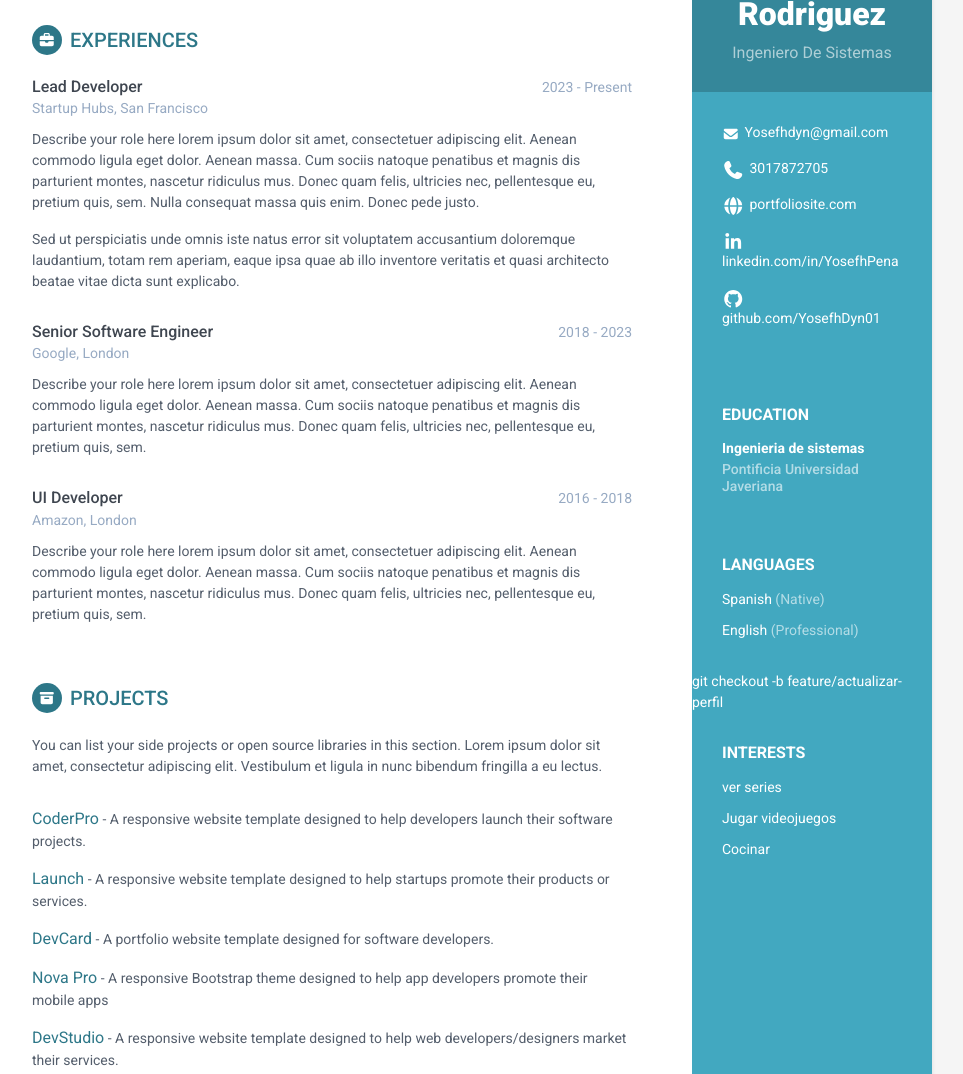
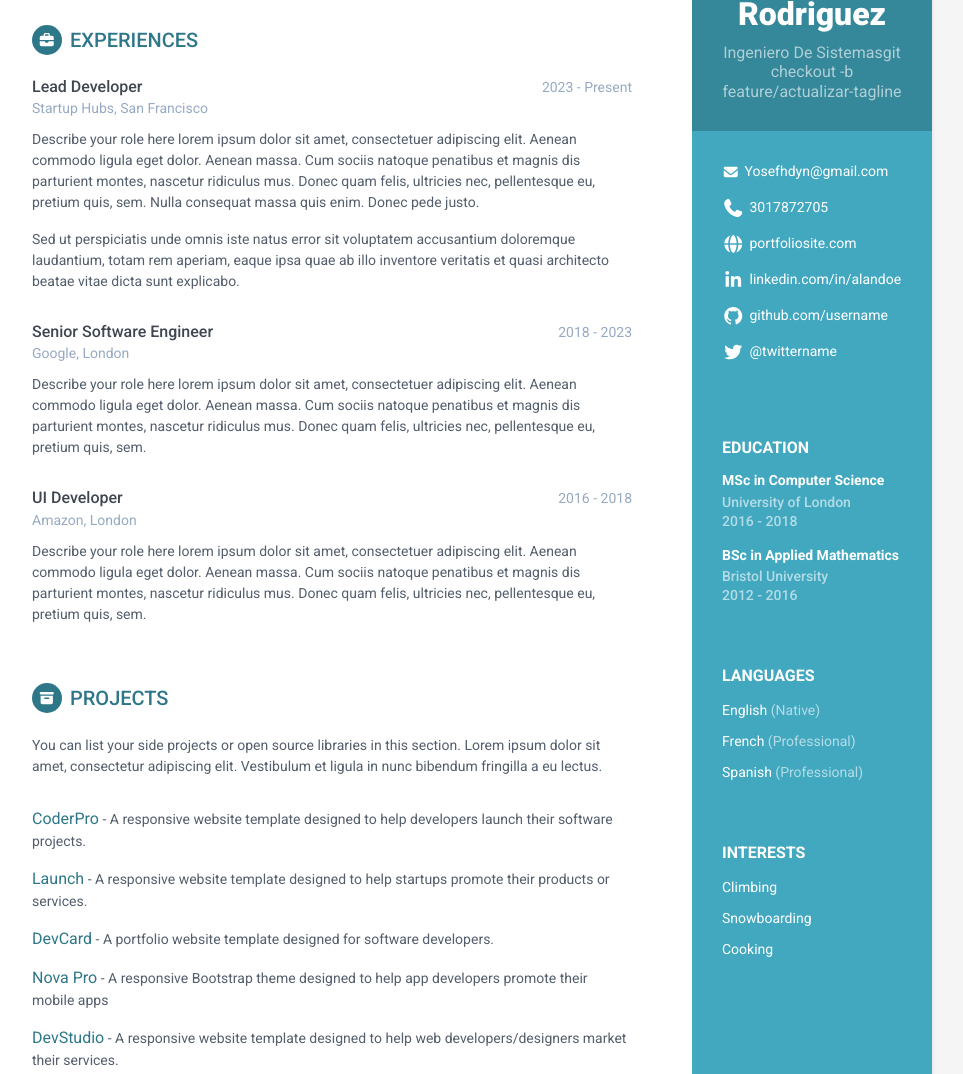
Before and after one commit to YosefhDyn01/Pe-a-Rodriguez, a plain HTML site: page index.html in a window 1280 px wide. Shown: the part 275-1349 px from the top of the page, without its empty margins (188-1151 px from the left). Drawn offline with Linux system fonts and the light colour scheme.

Commit message:
Revert "Revert "Revert "feat: actualizar perfil profesional"""

```diff
--- a/index.html
+++ b/index.html
@@ -26,7 +26,7 @@
             <div class="profile-container">
                 <img class="profile" src="assets/images/profile.png" alt="" />
                 <h1 class="name">Yosefh Peña Rodriguez</h1>
-                <h3 class="tagline">Ingeniero De Sistemas</h3>
+                <h3 class="tagline">Ingeniero De Sistemasgit checkout -b feature/actualizar-tagline</h3>
             </div><!--//profile-container-->
 
             <div class="contact-container container-block">
@@ -34,32 +34,40 @@
                     <li class="email"><i class="fa-solid fa-envelope"></i><a href="mailto: yourname@email.com">Yosefhdyn@gmail.com</a></li>
                     <li class="phone"><i class="fa-solid fa-phone"></i><a href="tel:0123 456 789">3017872705</a></li>
                     <li class="website"><i class="fa-solid fa-globe"></i><a href="https://themes.3rdwavemedia.com/bootstrap-templates/resume/orbit-free-resume-cv-bootstrap-theme-for-developers/" target="_blank">portfoliosite.com</a></li>
-                    <li class="linkedin"><i class="fa-brands fa-linkedin-in"></i><a href="#" target="_blank">linkedin.com/in/YosefhPena</a></li>
-                    <li class="github"><i class="fa-brands fa-github"></i><a href="#" target="_blank">github.com/YosefhDyn01</a></li>
+                    <li class="linkedin"><i class="fa-brands fa-linkedin-in"></i><a href="#" target="_blank">linkedin.com/in/alandoe</a></li>
+                    <li class="github"><i class="fa-brands fa-github"></i><a href="#" target="_blank">github.com/username</a></li>
+                    <li class="twitter"><i class="fa-brands fa-twitter"></i><a href="https://twitter.com/3rdwave_themes" target="_blank">@twittername</a></li>
                 </ul>
             </div><!--//contact-container-->
             <div class="education-container container-block">
                 <h2 class="container-block-title">Education</h2>
                 <div class="item">
-                    <h4 class="degree">Ingenieria de sistemas</h4>
-                    <h5 class="meta">Pontificia Universidad Javeriana</h5>
+                    <h4 class="degree">MSc in Computer Science</h4>
+                    <h5 class="meta">University of London</h5>
+	                    <div class="time">2016 - 2018</div>
+                </div><!--//item-->
+                <div class="item">
+                    <h4 class="degree">BSc in Applied Mathematics</h4>
+                    <h5 class="meta">Bristol University</h5>
+                    <div class="time">2012 - 2016</div>
                 </div><!--//item-->
             </div><!--//education-container-->
 
             <div class="languages-container container-block">
                 <h2 class="container-block-title">Languages</h2>
                 <ul class="list-unstyled interests-list">
-                    <li>Spanish <span class="lang-desc">(Native)</span></li>
-                    <li>English <span class="lang-desc">(Professional)</span></li>
+                    <li>English <span class="lang-desc">(Native)</span></li>
+                    <li>French <span class="lang-desc">(Professional)</span></li>
+                    <li>Spanish <span class="lang-desc">(Professional)</span></li>
                 </ul>
             </div><!--//interests-->
-            git checkout -b feature/actualizar-perfil
+
             <div class="interests-container container-block">
                 <h2 class="container-block-title">Interests</h2>
                 <ul class="list-unstyled interests-list">
-                    <li>ver series</li>
-                    <li>Jugar videojuegos</li>
-                    <li>Cocinar</li>
+                    <li>Climbing</li>
+                    <li>Snowboarding</li>
+                    <li>Cooking</li>
                 </ul>
             </div><!--//interests-->
 
```
